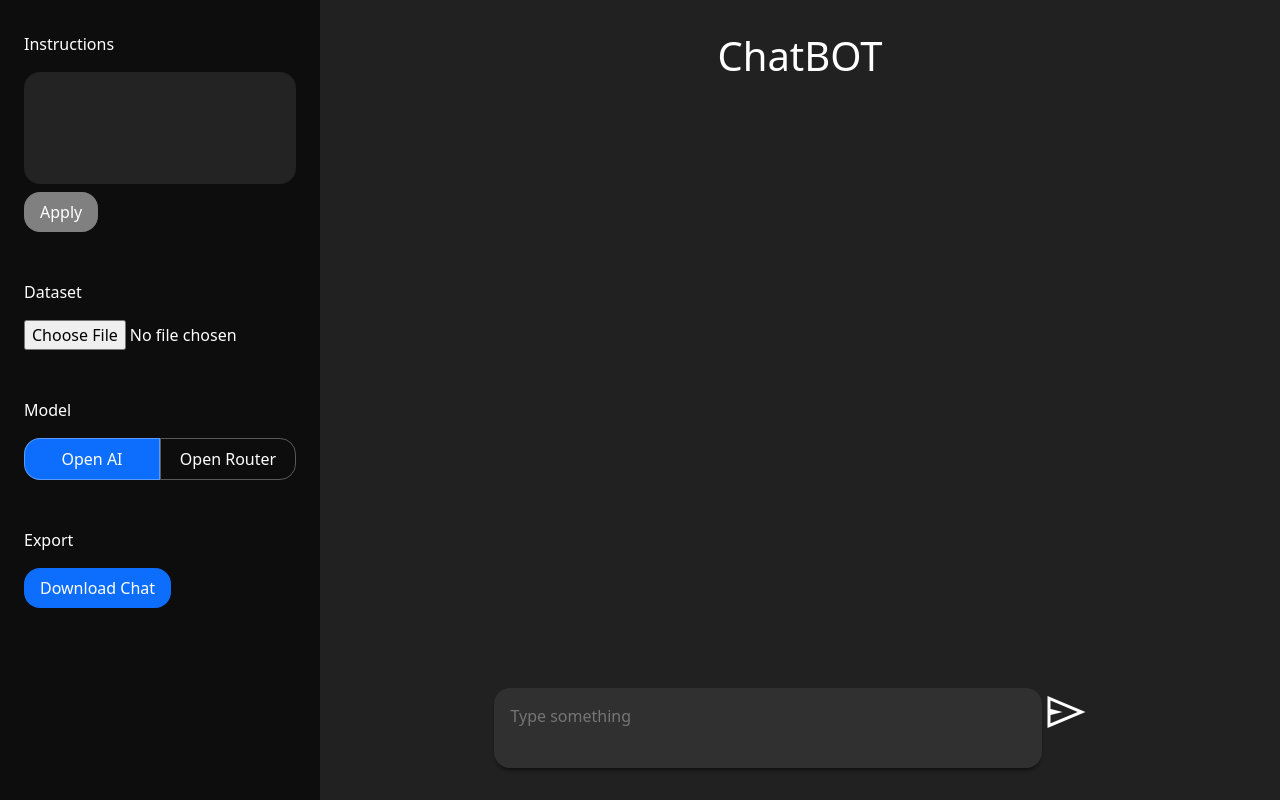
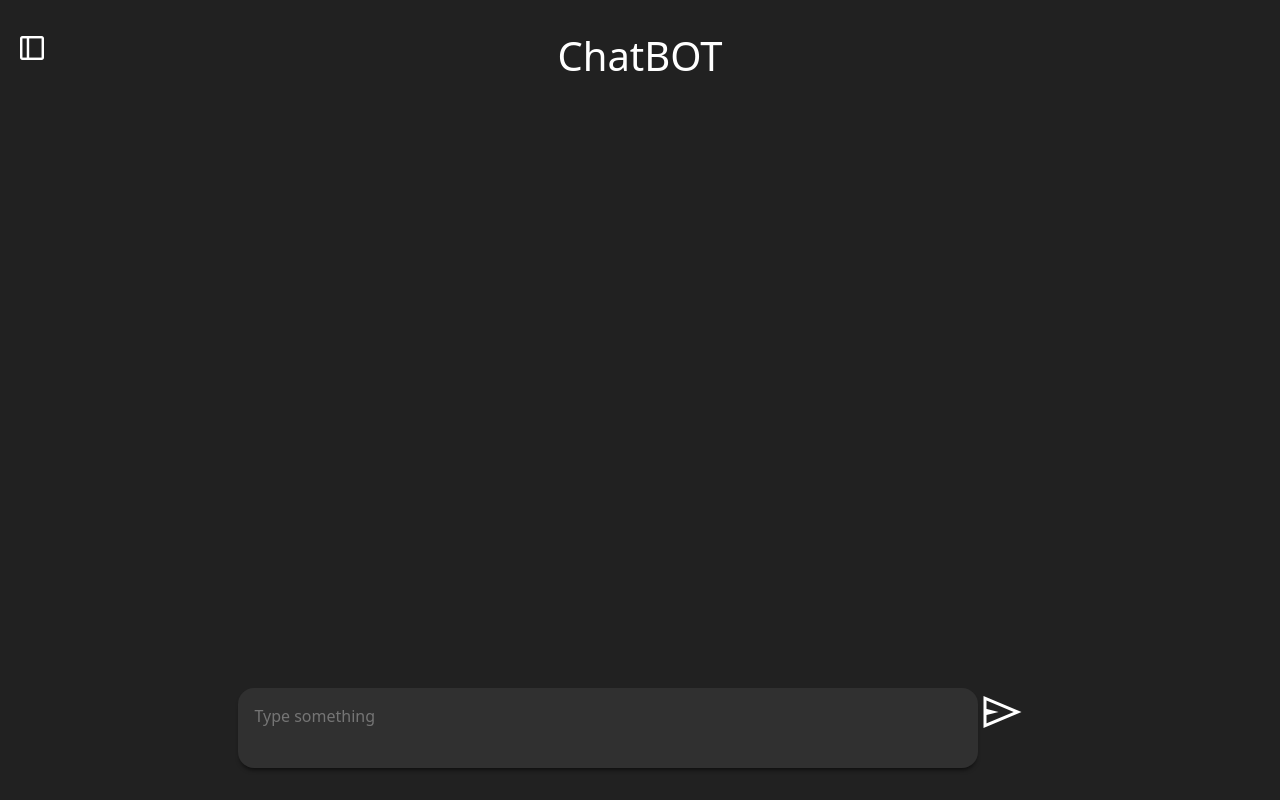
Before and after one commit to NicolasRuizGiolitoUni/chatbot, a React (Vite) app in the folder frontend/: page / in a window 1280 px wide. Built offline with nearby package versions, Linux system fonts and the light colour scheme.

Commit message:
added toggle sidebar

```diff
--- a/frontend/src/components/chat/Chat.css
+++ b/frontend/src/components/chat/Chat.css
@@ -1,3 +1,24 @@
+.header {
+  display: flex; /* Enables flexbox for horizontal layout */
+  align-items: center; /* Vertically aligns items */
+  justify-content: center; /* Centers the title horizontally */
+  position: relative; /* Allows precise positioning of the icon */
+  height: 60px; /* Adjust height as needed */
+  padding: 0 16px; /* Adds padding for spacing */
+}
+
+.material-symbols-outlined.sidebar.open {
+  position: absolute; /* Allows it to stay fixed on the left */
+  left: 16px; /* Positions it at the start of the page */
+  font-size: 2rem; /* Adjust size as needed */
+}
+
+h1 {
+  margin: 0;
+  text-align: center;
+  flex: none; /* Prevents it from stretching */
+}
+
 .chat-area {
   width: 100%;
   display: flex;
--- a/frontend/src/components/chat/Chat.jsx
+++ b/frontend/src/components/chat/Chat.jsx
@@ -3,6 +3,8 @@ import ChatMessage from "../chat-message/ChatMessage";
 import "./Chat.css";
 
 const Chat = ({
+  isSidebarOpen,
+  setIsSidebarOpen,
   systemPrompt,
   useOpenRouter,
   selectedOpenRouterModel,
@@ -79,6 +81,16 @@ const Chat = ({
   return (
     <section className="chat-area">
       <header>
+        {!isSidebarOpen && (
+          <span
+            className="material-symbols-outlined sidebar open"
+            onClick={() => {
+              setIsSidebarOpen(true);
+            }}
+          >
+            dock_to_right
+          </span>
+        )}
         <h1>ChatBOT</h1>
       </header>
       <div className="chat-log">
--- a/frontend/src/components/sidebar/Sidebar.css
+++ b/frontend/src/components/sidebar/Sidebar.css
@@ -5,7 +5,10 @@
   display: flex;
   flex-direction: column;
   padding: 2rem 1.5rem;
-  gap: 3rem;
+}
+
+.side-bar p {
+  margin-bottom: 0.5rem;
 }
 
 /* Change the gap between title and content of feature*/
@@ -13,6 +16,7 @@
   display: flex;
   flex-direction: column;
   gap: 0rem;
+  margin-bottom: 3rem;
 }
 
 /* Change the gap between elements of feature*/
@@ -62,3 +66,8 @@
 .side-bar-button.disabled {
   background-color: grey;
 }
+
+.material-symbols-outlined.sidebar.close {
+  font-size: 2rem;
+  margin-bottom: 1rem;
+}
--- a/frontend/src/components/sidebar/Sidebar.jsx
+++ b/frontend/src/components/sidebar/Sidebar.jsx
@@ -6,6 +6,8 @@ import Dataset from "./dataset/Dataset";
 import Export from "./export/Export";
 
 const Sidebar = ({
+  isSidebarOpen,
+  setIsSidebarOpen,
   setSystemPrompt,
   useOpenRouter,
   setUseOpenRouter,
@@ -16,7 +18,16 @@ const Sidebar = ({
   chatLog,
 }) => {
   return (
+    <>
       <section className="side-bar">
+        <span
+          className="material-symbols-outlined sidebar close"
+          onClick={() => {
+            setIsSidebarOpen(false);
+          }}
+        >
+          dock_to_right
+        </span>
         <Instructions setSystemPrompt={setSystemPrompt} />
         <Dataset
           knowledgeDataSet={knowledgeDataSet}
@@ -29,6 +40,7 @@ const Sidebar = ({
         />
         <Export chatLog={chatLog} />
       </section>
+    </>
   );
 };
 
--- a/frontend/src/screens/ChatScreen.jsx
+++ b/frontend/src/screens/ChatScreen.jsx
@@ -9,9 +9,13 @@ const ChatScreen = () => {
   const [selectedOpenRouterModel, setSelectedOpenRouterModel] =
     useState("GPT-4o");
   const [knowledgeDataSet, setKnowledgeDataSet] = useState("");
+  const [isSidebarOpen, setIsSidebarOpen] = useState(false);
   return (
     <div className="chat-screen">
+      {isSidebarOpen && (
         <Sidebar
+          isSidebarOpen={isSidebarOpen}
+          setIsSidebarOpen={setIsSidebarOpen}
           setSystemPrompt={setSystemPrompt}
           useOpenRouter={useOpenRouter}
           setUseOpenRouter={setUseOpenRouter}
@@ -21,7 +25,10 @@ const ChatScreen = () => {
           setKnowledgeDataSet={setKnowledgeDataSet}
           chatLog={chatLog}
         />
+      )}
       <Chat
+        isSidebarOpen={isSidebarOpen}
+        setIsSidebarOpen={setIsSidebarOpen}
         systemPrompt={systemPrompt}
         useOpenRouter={useOpenRouter}
         selectedOpenRouterModel={selectedOpenRouterModel}
```
Lines whose indentation alone changed are shown as unchanged.
